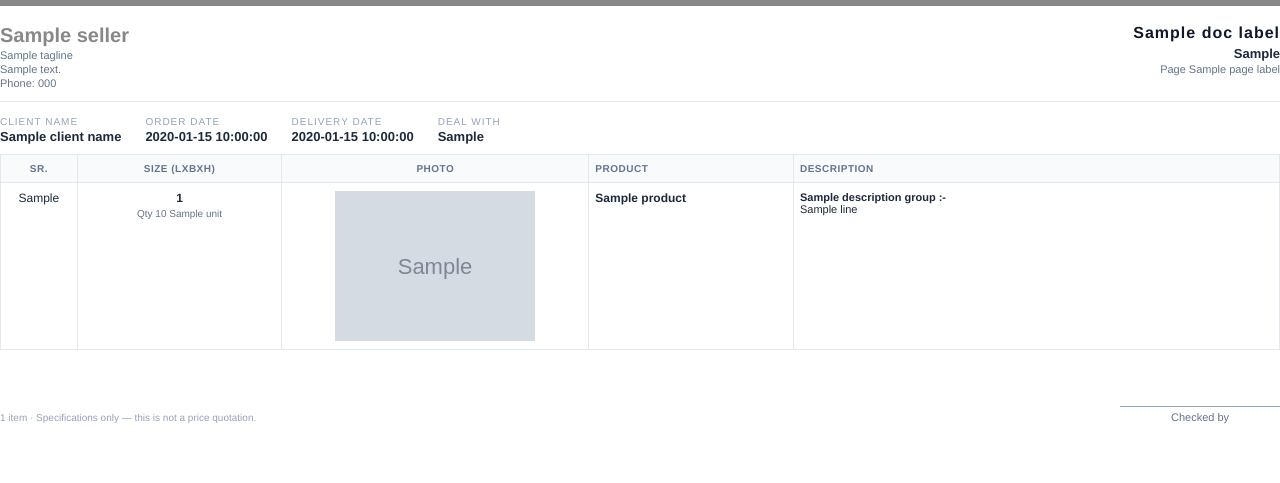
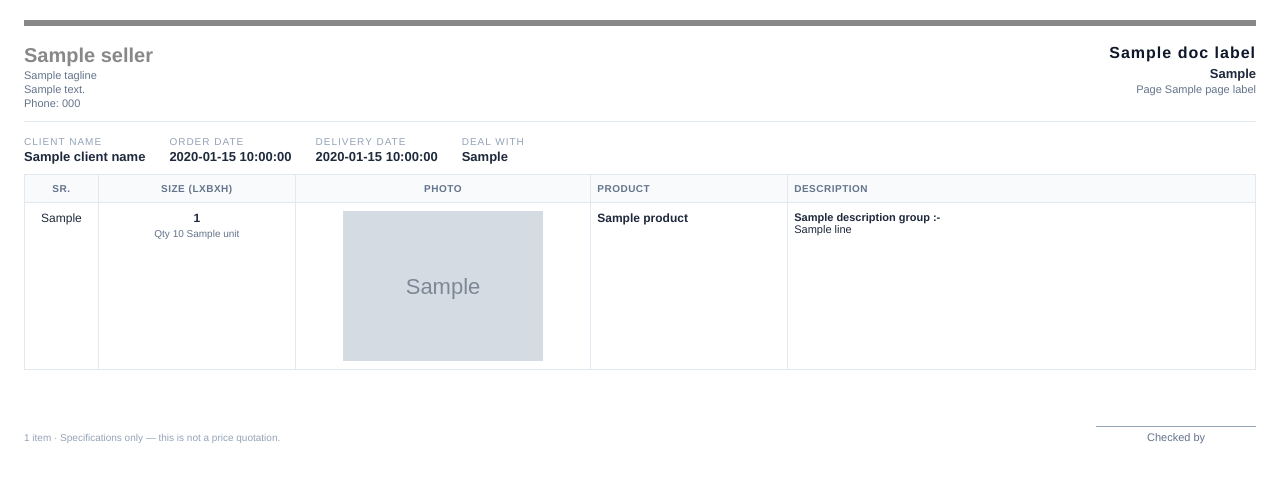
Before and after one commit to darshil320/TOPAZ-CRM, a Python web app: template apps/api/src/templates/job_card.html in a window 1280 px wide. Shown: the top 483 px of the page. Run offline with Jinja, Linux system fonts and the light colour scheme; the template is opened without the code that fills it: most values are stand-ins (such as "Sample title", 1, 10 or a date in 2020); grey boxes marked "Sample" are stand-in pictures.

Commit message:
style(job-card): add comfortable body padding to job_card.html template to prevent edge cropping

```diff
--- a/apps/api/src/templates/job_card.html
+++ b/apps/api/src/templates/job_card.html
@@ -15,7 +15,7 @@
 <meta charset="utf-8" />
 <style>
   * { box-sizing: border-box; }
-  body { font-family: "Helvetica Neue", Arial, sans-serif; color: #1e293b; font-size: 12px; margin: 0; }
+  body { font-family: "Helvetica Neue", Arial, sans-serif; color: #1e293b; font-size: 12px; margin: 0; padding: 20px 24px; }
   .brand-bar { height: 6px; background: {{ seller.brand_color }}; }
   header { display: flex; justify-content: space-between; align-items: flex-start; padding: 18px 0 12px; border-bottom: 1px solid #e2e8f0; }
   .seller-name { font-size: 20px; font-weight: 700; color: {{ seller.brand_color }}; }
```
